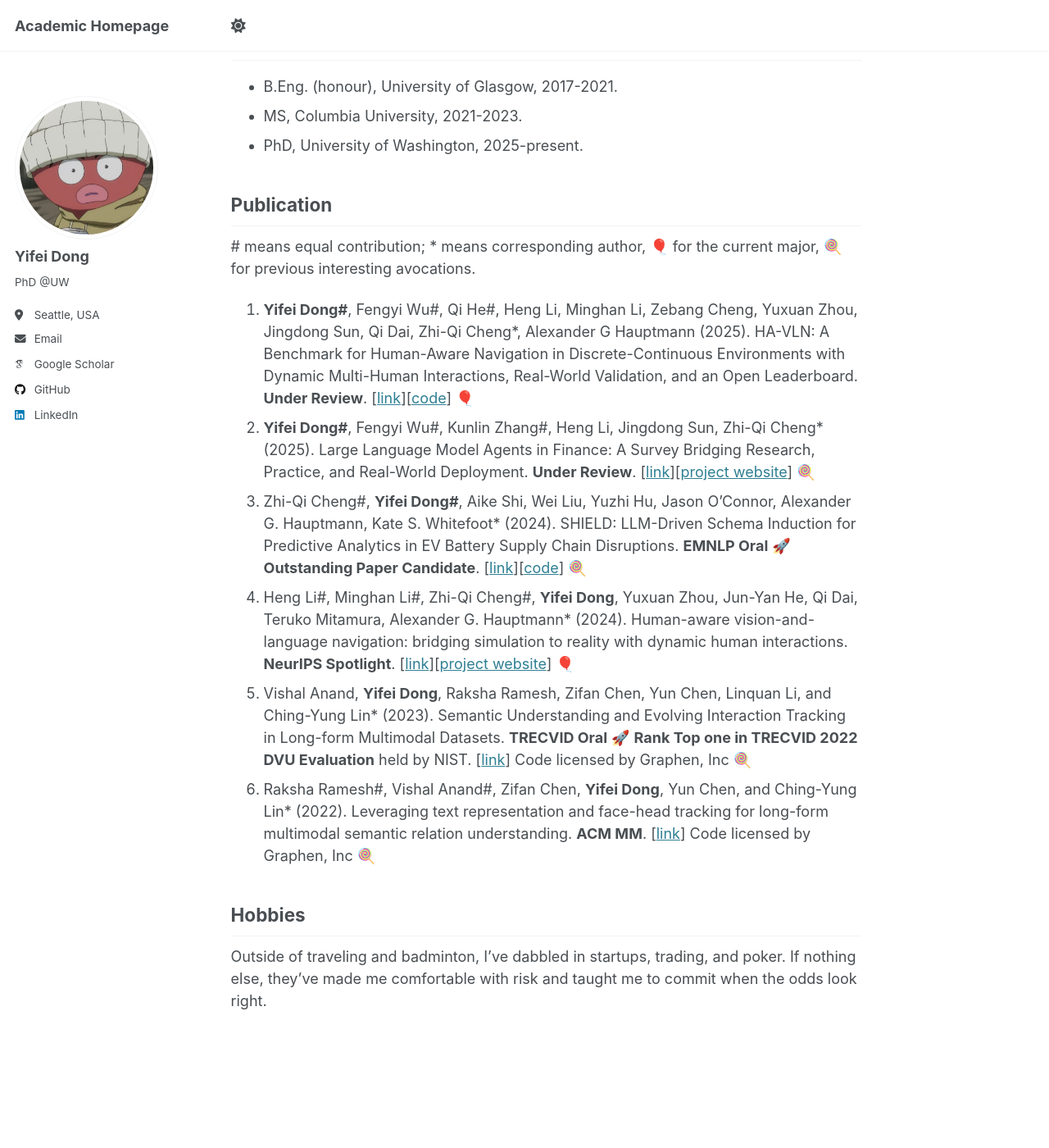
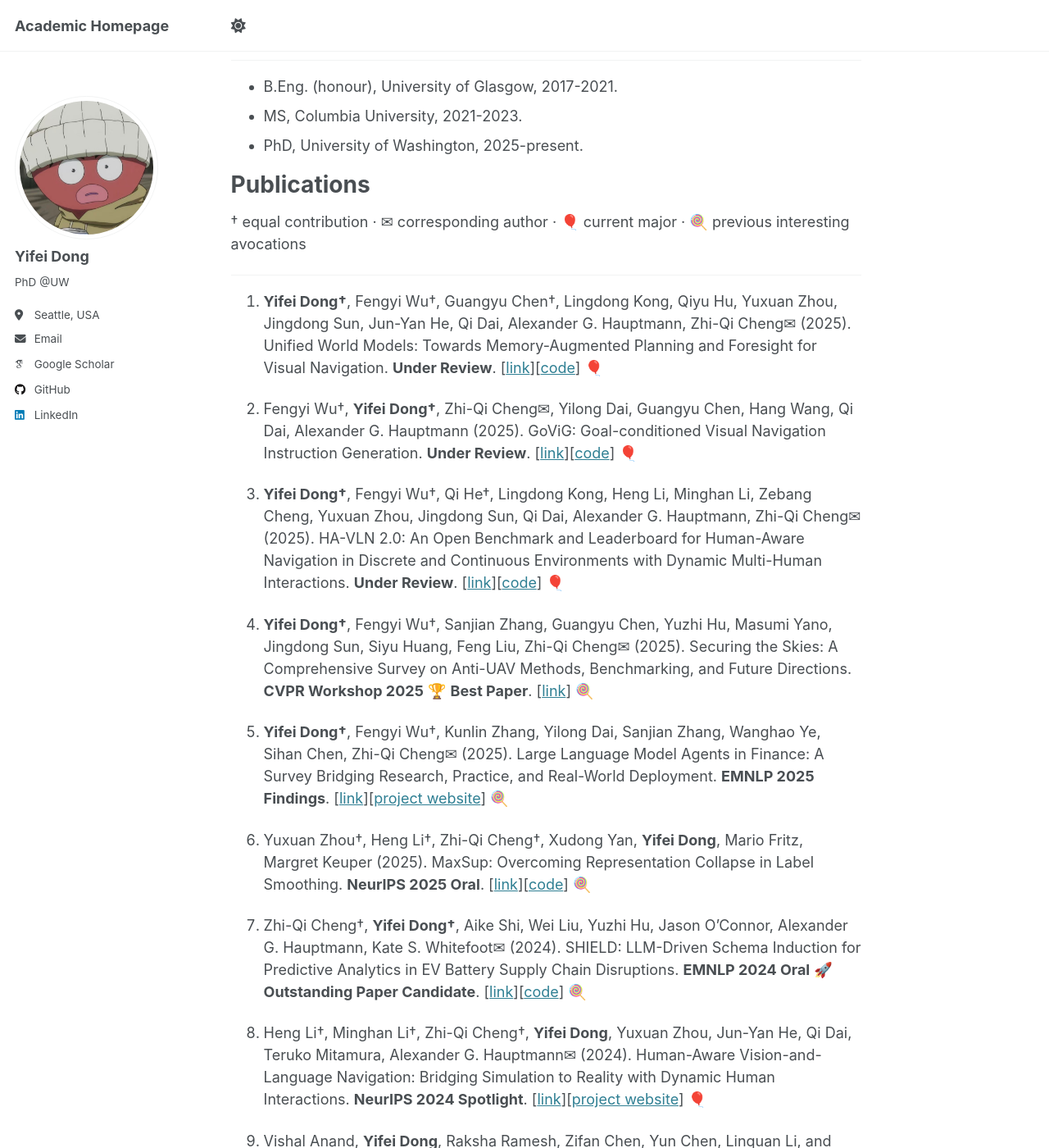
Before and after one commit to F1y1113/yifeidong, a Jekyll site: the page built from _pages/about.md, in a window 1280 px wide and 1400 px high, scrolled down 313 px. Shown: the whole window at 82% size. Built offline with Jekyll 4.4.1, drawn with Linux system fonts in a browser that asks for light colours; some web fonts are replaced; some of the changed text lies outside the part shown.

Commit message:
Update about.md

```diff
--- a/_pages/about.md
+++ b/_pages/about.md
@@ -16,15 +16,31 @@ I am a PhD student in University of Washington, supervised by Prof. [[Zhi-Qi Che
 - PhD, University of Washington, 2025-present.
 
 
-## Publication
-\# means equal contribution; * means corresponding author, 🎈 for the current major, 🍭 for previous interesting avocations.
+# Publications
 
-1. **Yifei Dong#**, Fengyi Wu#, Qi He#, Heng Li, Minghan Li, Zebang Cheng, Yuxuan Zhou, Jingdong Sun, Qi Dai, Zhi-Qi Cheng*, Alexander G Hauptmann (2025). HA-VLN: A Benchmark for Human-Aware Navigation in Discrete-Continuous Environments with Dynamic Multi-Human Interactions, Real-World Validation, and an Open Leaderboard. **Under Review**. [[link](https://arxiv.org/abs/2503.14229)][[code](https://github.com/F1y1113/HA-VLN)] 🎈
-2. **Yifei Dong#**, Fengyi Wu#, Kunlin Zhang#, Heng Li, Jingdong Sun, Zhi-Qi Cheng* (2025). Large Language Model Agents in Finance: A Survey Bridging Research, Practice, and Real-World Deployment. **Under Review**. [[link](http://dx.doi.org/10.13140/RG.2.2.11817.51048)][[project website](https://f1y1113.github.io/fin_survey/)] 🍭
-3. Zhi-Qi Cheng#, **Yifei Dong#**, Aike Shi, Wei Liu, Yuzhi Hu, Jason O'Connor, Alexander G. Hauptmann, Kate S. Whitefoot* (2024). SHIELD: LLM-Driven Schema Induction for Predictive Analytics in EV Battery Supply Chain Disruptions. **EMNLP Oral** 🚀 **Outstanding Paper Candidate**. [[link](https://arxiv.org/abs/2408.05357)][[code](https://github.com/F1y1113/MFI)] 🍭
-4. Heng Li#, Minghan Li#, Zhi-Qi Cheng#, **Yifei Dong**, Yuxuan Zhou, Jun-Yan He, Qi Dai, Teruko Mitamura, Alexander G. Hauptmann* (2024). Human-aware vision-and-language navigation: bridging simulation to reality with dynamic human interactions. **NeurIPS Spotlight**. [[link](https://ieeexplore.ieee.org/abstract/document/10156866)][[project website](https://lpercc.github.io/HA3D_simulator/)] 🎈
-5. Vishal Anand, **Yifei Dong**, Raksha Ramesh, Zifan Chen, Yun Chen, Linquan Li, and Ching-Yung Lin* (2023). Semantic Understanding and Evolving Interaction Tracking in Long-form Multimodal Datasets. **TRECVID Oral** 🚀 **Rank Top one in TRECVID 2022 DVU Evaluation** held by NIST. [[link](https://www-nlpir.nist.gov/projects/tvpubs/tv.pubs.22.org.html)] Code licensed by Graphen, Inc 🍭
-6. Raksha Ramesh#, Vishal Anand#, Zifan Chen, **Yifei Dong**, Yun Chen, and Ching-Yung Lin* (2022). Leveraging text representation and face-head tracking for long-form multimodal semantic relation understanding. **ACM MM**. [[link](https://dl.acm.org/doi/10.1145/3503161.3551610)] Code licensed by Graphen, Inc 🍭
+†  equal contribution  ·  ✉  corresponding author  ·  🎈  current major  ·  🍭  previous interesting avocations
+
+---
+
+1. **Yifei Dong†**, Fengyi Wu†, Guangyu Chen†, Lingdong Kong, Qiyu Hu, Yuxuan Zhou, Jingdong Sun, Jun-Yan He, Qi Dai, Alexander G. Hauptmann, Zhi-Qi Cheng✉ (2025). Unified World Models: Towards Memory-Augmented Planning and Foresight for Visual Navigation. **Under Review**. [[link](https://arxiv.org/abs/2510.08713)][[code](https://github.com/F1y1113/UniWM)] 🎈
+
+2. Fengyi Wu†, **Yifei Dong†**, Zhi-Qi Cheng✉, Yilong Dai, Guangyu Chen, Hang Wang, Qi Dai, Alexander G. Hauptmann (2025). GoViG: Goal-conditioned Visual Navigation Instruction Generation. **Under Review**. [[link](https://arxiv.org/abs/2508.09547)][[code](https://github.com/F1y1113/GoViG)] 🎈
+
+3. **Yifei Dong†**, Fengyi Wu†, Qi He†, Lingdong Kong, Heng Li, Minghan Li, Zebang Cheng, Yuxuan Zhou, Jingdong Sun, Qi Dai, Alexander G. Hauptmann, Zhi-Qi Cheng✉ (2025). HA-VLN 2.0: An Open Benchmark and Leaderboard for Human-Aware Navigation in Discrete and Continuous Environments with Dynamic Multi-Human Interactions. **Under Review**. [[link](https://arxiv.org/abs/2503.14229)][[code](https://github.com/F1y1113/HA-VLN)] 🎈
+
+4. **Yifei Dong†**, Fengyi Wu†, Sanjian Zhang, Guangyu Chen, Yuzhi Hu, Masumi Yano, Jingdong Sun, Siyu Huang, Feng Liu, Zhi-Qi Cheng✉ (2025). Securing the Skies: A Comprehensive Survey on Anti-UAV Methods, Benchmarking, and Future Directions. **CVPR Workshop 2025** 🏆 **Best Paper**. [[link](https://openaccess.thecvf.com/content/CVPR2025W/Anti-UAV/papers/Dong_Securing_the_Skies_A_Comprehensive_Survey_on_Anti-UAV_Methods_Benchmarking_CVPRW_2025_paper.pdf)] 🍭
+
+5. **Yifei Dong†**, Fengyi Wu†, Kunlin Zhang, Yilong Dai, Sanjian Zhang, Wanghao Ye, Sihan Chen, Zhi-Qi Cheng✉ (2025). Large Language Model Agents in Finance: A Survey Bridging Research, Practice, and Real-World Deployment. **EMNLP 2025 Findings**. [[link](https://aclanthology.org/anthology-files/pdf/findings/2025.findings-emnlp.972.pdf)][[project website](https://f1y1113.github.io/fin_survey/)] 🍭
+
+6. Yuxuan Zhou†, Heng Li†, Zhi-Qi Cheng†, Xudong Yan, **Yifei Dong**, Mario Fritz, Margret Keuper (2025). MaxSup: Overcoming Representation Collapse in Label Smoothing. **NeurIPS 2025 Oral**. [[link](https://arxiv.org/pdf/2502.15798)][[code](https://github.com/ZhouYuxuanYX/Maximum-Suppression-Regularization)] 🍭
+
+7. Zhi-Qi Cheng†, **Yifei Dong†**, Aike Shi, Wei Liu, Yuzhi Hu, Jason O'Connor, Alexander G. Hauptmann, Kate S. Whitefoot✉ (2024). SHIELD: LLM-Driven Schema Induction for Predictive Analytics in EV Battery Supply Chain Disruptions. **EMNLP 2024 Oral** 🚀 **Outstanding Paper Candidate**. [[link](https://arxiv.org/abs/2408.05357)][[code](https://github.com/F1y1113/MFI)] 🍭
+
+8. Heng Li†, Minghan Li†, Zhi-Qi Cheng†, **Yifei Dong**, Yuxuan Zhou, Jun-Yan He, Qi Dai, Teruko Mitamura, Alexander G. Hauptmann✉ (2024). Human-Aware Vision-and-Language Navigation: Bridging Simulation to Reality with Dynamic Human Interactions. **NeurIPS 2024 Spotlight**. [[link](https://proceedings.neurips.cc/paper_files/paper/2024/file/d8087deaf34bb07ddd41c65f8a9fe9b5-Paper-Datasets_and_Benchmarks_Track.pdf)][[project website](https://lpercc.github.io/HA3D_simulator/)] 🎈
+
+9. Vishal Anand, **Yifei Dong**, Raksha Ramesh, Zifan Chen, Yun Chen, Linquan Li, and Ching-Yung Lin✉ (2023). Semantic Understanding and Evolving Interaction Tracking in Long-form Multimodal Datasets. **TRECVID 2022 Oral** 🚀 **Rank Top 1 in TRECVID 2022 DVU Evaluation** held by NIST. [[link](https://www-nlpir.nist.gov/projects/tvpubs/tv.pubs.22.org.html)] Code licensed by Graphen, Inc 🍭
+
+10. Raksha Ramesh†, Vishal Anand†, Zifan Chen, **Yifei Dong**, Yun Chen, and Ching-Yung Lin✉ (2022). Leveraging Text Representation and Face-Head Tracking for Long-form Multimodal Semantic Relation Understanding. **ACM MM 2022**. [[link](https://dl.acm.org/doi/10.1145/3503161.3551610)] Code licensed by Graphen, Inc 🍭
 
 ## Hobbies
 Outside of traveling and badminton, I've dabbled in startups, trading, and poker. If nothing else, they've made me comfortable with risk and taught me to commit when the odds look right.
```
